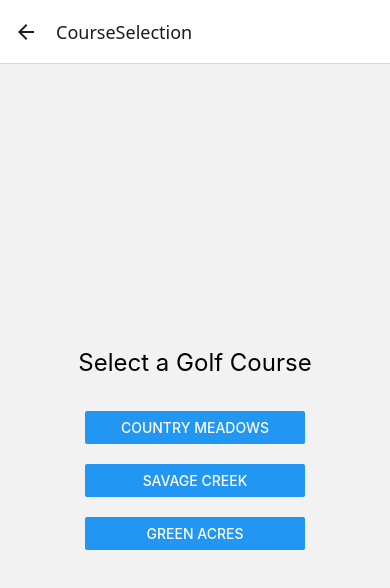
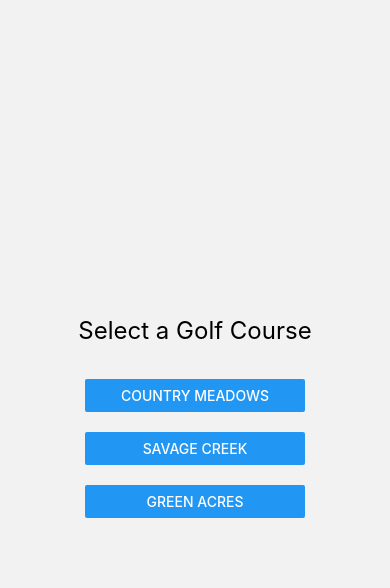
Before and after one commit to RNavalta/Golf_Scorecard, a React Native app: screen /CourseSelection in a window 390 px wide. Shown: the top 588 px of the page. Built offline with nearby package versions, Linux system fonts and the light colour scheme.

Commit message:
Added Horizontal Scroll capability and delete button prompt

```diff
--- a/App.js
+++ b/App.js
@@ -19,9 +19,9 @@ export default function App() {
     <NavigationContainer>
       <Stack.Navigator initialRouteName="Home">
         <Stack.Screen name="Home" component={HomeScreen} />
-        <Stack.Screen name="CourseSelection" component={CourseSelectionScreen} />
-        <Stack.Screen name="PlayerSetup" component={PlayerSetupScreen} />
-        <Stack.Screen name="Scorecard" component={ScorecardScreen} />
+        <Stack.Screen name="CourseSelection" component={CourseSelectionScreen} options={{ headerShown: false }} />
+        <Stack.Screen name="PlayerSetup" component={PlayerSetupScreen} options={{ headerShown: false }} />
+        <Stack.Screen name="Scorecard" component={ScorecardScreen} options={{ headerShown: false }} />
       </Stack.Navigator>
     </NavigationContainer>
   );
--- a/package.json
+++ b/package.json
@@ -13,7 +13,7 @@
     "@react-native-async-storage/async-storage": "2.1.2",
     "@react-navigation/native": "^7.1.11",
     "@react-navigation/native-stack": "^7.3.16",
-    "expo": "^53.0.13",
+    "expo": "^53.0.15",
     "expo-screen-orientation": "~8.1.7",
     "expo-status-bar": "~2.2.3",
     "react": "19.0.0",
--- a/screens/CourseSelectionScreen.js
+++ b/screens/CourseSelectionScreen.js
@@ -2,12 +2,12 @@
 // This screen allows users to select a golf course from a list.
 // It uses the COURSES data to display available courses and navigates to PlayerSetup with the selected course key.
 import React from 'react';
-import { View, Text, Button, StyleSheet } from 'react-native';
+import { View, Text, Button, StyleSheet, ScrollView } from 'react-native';
 import { COURSES } from '../data/courses';
 
 export default function CourseSelectionScreen({ navigation }) {
   return (
-    <View style={styles.container}>
+    <ScrollView contentContainerStyle={styles.container}>
       <Text style={styles.title}>Select a Golf Course</Text>
       {Object.entries(COURSES).map(([key, course]) => (
         <View key={key} style={styles.courseButton}>
@@ -17,7 +17,7 @@ export default function CourseSelectionScreen({ navigation }) {
           />
         </View>
       ))}
-    </View>
+    </ScrollView>
   );
 }
 
--- a/screens/PlayerSetupScreen.js
+++ b/screens/PlayerSetupScreen.js
@@ -1,8 +1,12 @@
+//This screen allows users to set up player names for a golf game, check for saved games, and start or continue games.
+// It uses AsyncStorage to manage saved game data and provides functionality to enter player names, start a new game, continue saved games, and delete saved games.
+// It also dynamically builds save keys based on the selected course and player initials, ensuring that saved games are organized by course and player initials.
 import React, { useState, useCallback } from 'react';
-import { View, Text, TextInput, Button, StyleSheet, Alert } from 'react-native';
+import { View, Text, TextInput, Button, StyleSheet, Alert, ScrollView } from 'react-native';
 import AsyncStorage from '@react-native-async-storage/async-storage';
 import { useFocusEffect } from '@react-navigation/native';
 import { COURSES } from '../data/courses';
+
 
 export default function PlayerSetupScreen({ navigation, route }) {
   const [players, setPlayers] = useState(['', '', '', '']);
@@ -49,14 +53,16 @@ export default function PlayerSetupScreen({ navigation, route }) {
       return;
     }
 
+    // Filter out empty player names
     const filteredPlayers = players.filter(name => name.trim() !== '');
     if (filteredPlayers.length === 0) {
       Alert.alert('Please enter at least one player name.');
       return;
     }
 
-    const saveKey = !game1 ? GAME1_KEY : GAME2_KEY;
+    const saveKey = !game1 ? GAME1_KEY : GAME2_KEY;// if game1 exists, use game2 key
 
+    // Save the game with player names and empty scores
     await AsyncStorage.setItem(
       saveKey,
       JSON.stringify({ players: filteredPlayers, scores: filteredPlayers.map(() => Array(18).fill('')), courseKey })
@@ -70,14 +76,25 @@ export default function PlayerSetupScreen({ navigation, route }) {
   };
 
   // Handle deleting a saved game for this course
-  const handleDelete = async (saveKey) => {
+  const handleDelete = (saveKey) => {
+  const doDelete = async () => {
     await AsyncStorage.removeItem(saveKey);
     setHasGame1(!!(await AsyncStorage.getItem(GAME1_KEY)));
     setHasGame2(!!(await AsyncStorage.getItem(GAME2_KEY)));
   };
 
+  Alert.alert(
+    'Delete Saved Game',
+    'Are you sure you want to delete this saved game? This action cannot be undone.',
+    [
+      { text: 'Cancel', style: 'cancel' },
+      { text: 'Delete', style: 'destructive', onPress: doDelete }
+    ]
+  );
+};
+
   return (
-    <View style={styles.container}>
+    <ScrollView contentContainerStyle={styles.container}>
       <Text style={styles.title}>Enter Player Names</Text>
       <Text style={styles.courseName}>
         Course: {COURSES[courseKey]?.name || 'Unknown'}
@@ -104,13 +121,13 @@ export default function PlayerSetupScreen({ navigation, route }) {
           <Button title="Delete Saved Game 2" onPress={() => handleDelete(GAME2_KEY)} color="#d32f2f" />
         </View>
       )}
-    </View>
+    </ScrollView>
   );
 }
 
 const styles = StyleSheet.create({
-  container: { flex: 1, justifyContent: 'center', alignItems: 'center' },
-  title: { fontSize: 24, marginBottom: 8 },
+  container: { alignItems: 'center', paddingVertical: 24, paddingTop: 48 },
+  title: { fontSize: 24, marginBottom: 8, marginTop: 48 },
   courseName: { fontSize: 18, marginBottom: 16, color: '#00796b' },
   input: { borderWidth: 1, width: 200, margin: 8, padding: 8, borderRadius: 5 },
 });
--- a/screens/ScorecardScreen.js
+++ b/screens/ScorecardScreen.js
@@ -1,5 +1,5 @@
 import React, { useState, useEffect } from 'react';
-import { View, Text, TextInput, ScrollView, StyleSheet, SafeAreaView, KeyboardAvoidingView, Platform, TouchableWithoutFeedback, Keyboard, Button } from 'react-native';
+import { View, Text, TextInput, ScrollView, StyleSheet, SafeAreaView, KeyboardAvoidingView, Platform, TouchableWithoutFeedback, Keyboard} from 'react-native';
 import AsyncStorage from '@react-native-async-storage/async-storage';
 import * as ScreenOrientation from 'expo-screen-orientation';
 import { COURSES } from '../data/courses';
@@ -73,6 +73,7 @@ export default function ScorecardScreen({ route, navigation }) {
     setScores(newScores);
   };
 
+  // Calculate total score for a player
   const getTotal = (arr, start, end) =>
     arr.slice(start, end).reduce((sum, val) => sum + (parseInt(val) || 0), 0);
 
@@ -98,6 +99,7 @@ export default function ScorecardScreen({ route, navigation }) {
     });
   };
 
+  // Get skins winners for the current game
   const skinsWinners = getSkinsWinners();
 
   return (
```
Also changed, not shown: 1 other file (tests, documents, lock files or other folders).
